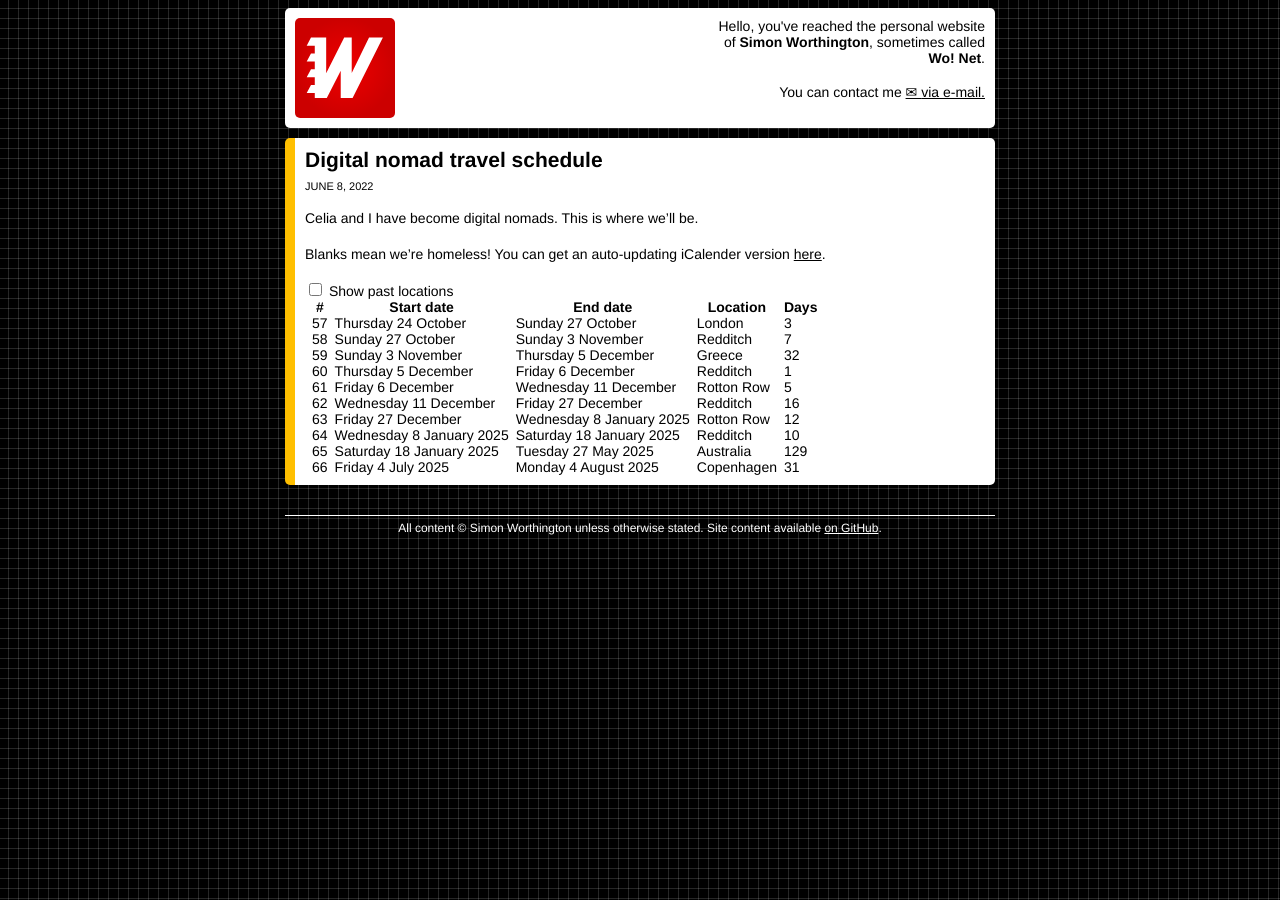
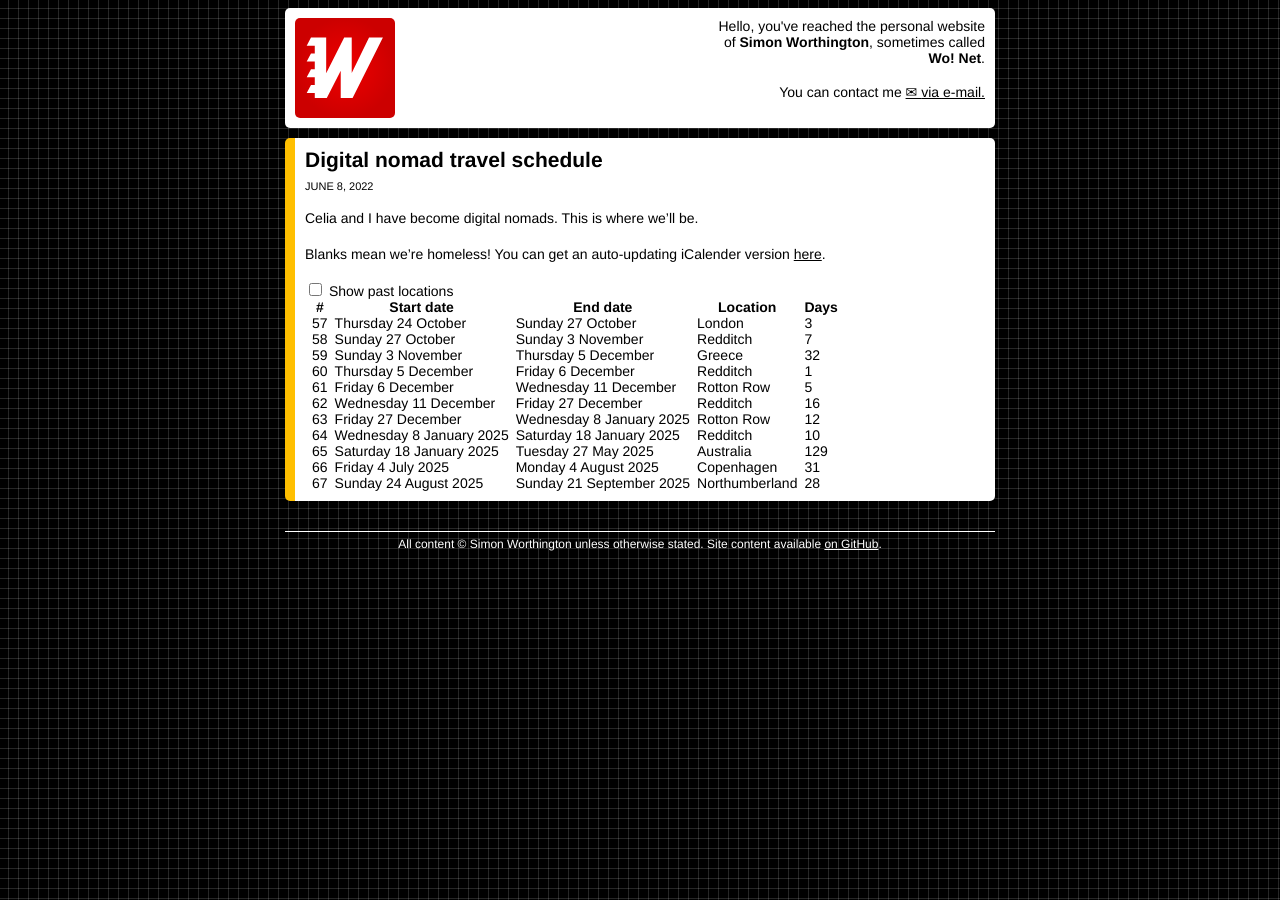
Before and after one commit to simonwo/simonwo.net, a Jekyll site: the page built from _posts/2022-06-08-travel-schedule.md, in a window 1280 px wide. Built offline with Jekyll 4.4.1, drawn with Linux system fonts in a browser that asks for light colours; comment, search, counter and statistics services are not loaded.

```diff
--- a/_data/nomads.yml
+++ b/_data/nomads.yml
@@ -196,3 +196,6 @@
 - start: 2025-07-04
   end: 2025-08-04
   location: Copenhagen
+- start: 2025-08-24
+  end: 2025-09-21
+  location: Northumberland
```
